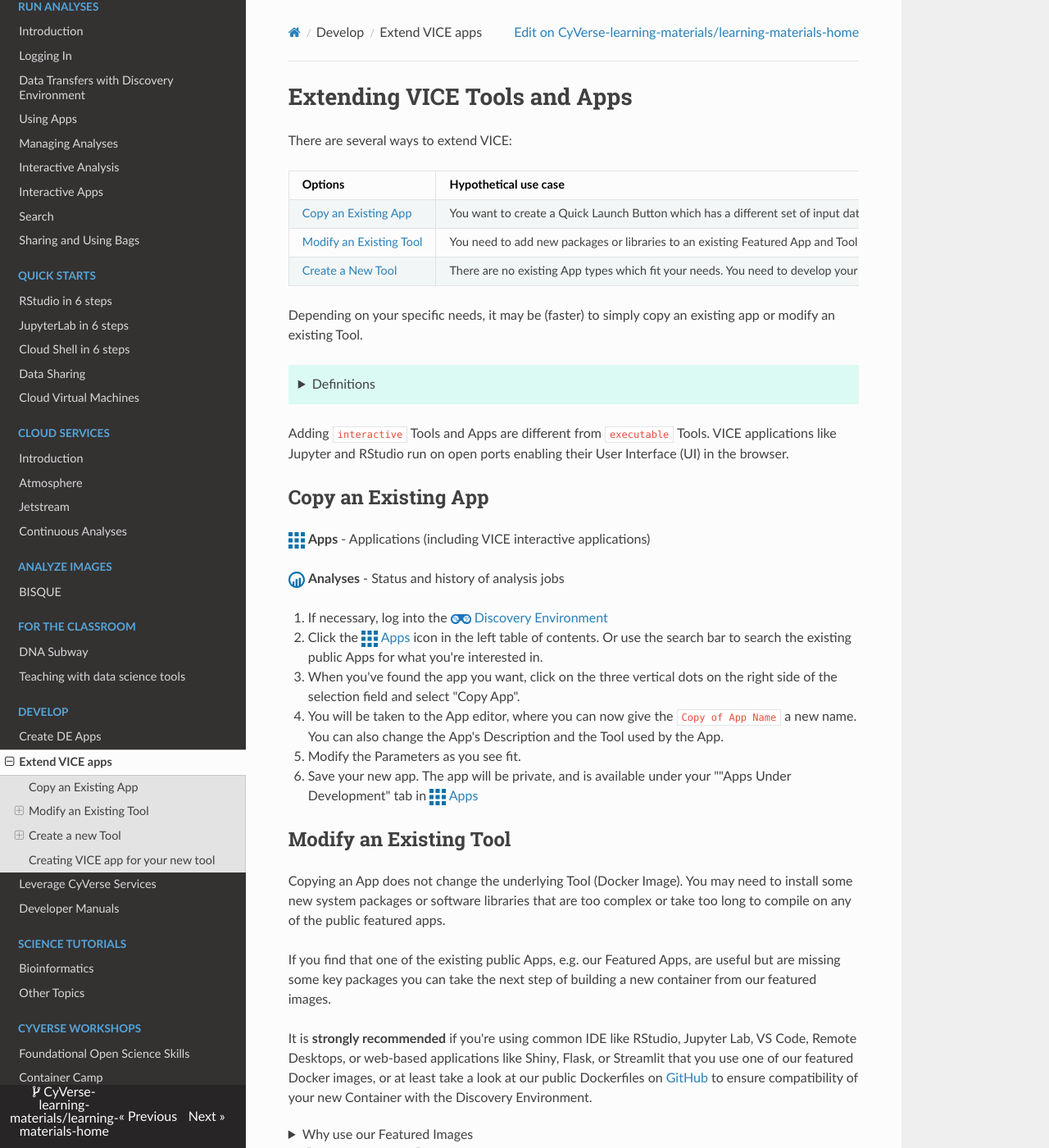
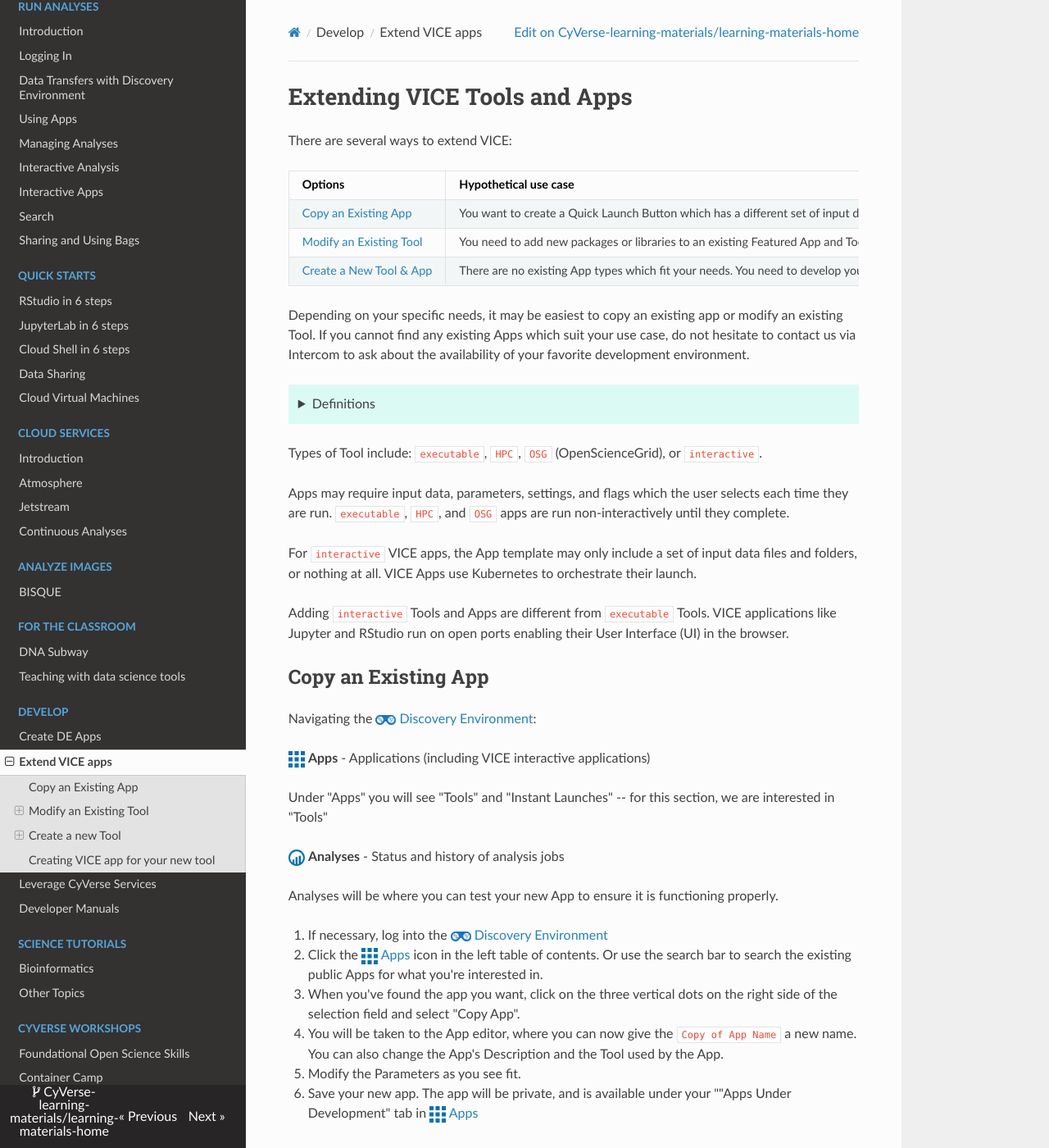
Before and after one commit to CyVerse-learning-materials/learning-materials-home, an MkDocs documentation site: the page built from docs/vice/extend_apps.md, in a window 1280 px wide and 1400 px high. Shown: the whole window at 82% size. Built offline with MkDocs 1.6.1, drawn with Linux system fonts in a browser that asks for light colours; nearby versions of some CDN libraries; a script that is not in the unit is left out.

Commit message:
Update extend_apps.md

```diff
--- a/docs/vice/extend_apps.md
+++ b/docs/vice/extend_apps.md
@@ -6,15 +6,21 @@
 |---------|-----------------------|
 | [Copy an Existing App](#copy-an-existing-app) | You want to create a Quick Launch Button which has a different set of input data, specific to a course you're teaching |
 | [Modify an Existing Tool](#modify-an-existing-tool) | You need to add new packages or libraries to an existing Featured App and Tool that requires building a new Docker Container |
-| [Create a New Tool](#create-a-new-tool) | There are no existing App types which fit your needs. You need to develop your own Docker container and integrate it from start to finish. |
+| [Create a New Tool & App](#create-a-new-tool) | There are no existing App types which fit your needs. You need to develop your own Docker container and integrate it from start to finish. |
 
-Depending on your specific needs, it may be (faster) to simply copy an existing app or modify an existing Tool.
+Depending on your specific needs, it may be easiest to copy an existing app or modify an existing Tool. If you cannot find any existing Apps which suit your use case, do not hesitate to contact us via Intercom to ask about the availability of your favorite development environment.
 
 ??? tip "Definitions"
 
-    **Tool** - the Discovery Environment refers to integrated Docker containers as "Tools".
+    **Tool** - the Discovery Environment refers to Docker container templates as "Tools". The tool builder allows you to set the environment, UID, entrypoint, working directory, and computational requirements of your Docker container.
 
-    **Applications or Apps** - Apps are the user interface that you build in the Discovery Environment to interact with Tools. For `executable`, `HPC`, and `OSG` apps these include input data, parameters, settings, and flags which the user selects. Apps are designed using a template builder. For `interactive` VICE apps, the template may only include a set of input data files and folders.
+    **Apps** - Applications or "Apps" are the user interface that you build in the Discovery Environment to interact with our Tools. Apps are designed using a template builder.
+
+Types of Tool include: `executable`, `HPC`, `OSG` (OpenScienceGrid), or `interactive`.
+
+Apps may require input data, parameters, settings, and flags which the user selects each time they are run. `executable`, `HPC`, and `OSG` apps are run non-interactively until they complete.
+
+For `interactive` VICE apps, the App template may only include a set of input data files and folders, or nothing at all. VICE Apps use Kubernetes to orchestrate their launch.
 
 Adding `interactive` Tools and Apps are different from `executable` Tools. VICE applications like Jupyter and RStudio run on open ports enabling their User Interface (UI) in the browser.
 
@@ -26,9 +32,15 @@
 [apps]: ../assets/de/menu_items/appsIcon.svg
 [analysis]: ../assets/de/menu_items/analysisIcon.svg
 
+Navigating the [![][de]{width=25}](https://de.cyverse.org){target=_blank} [Discovery Environment](https://de.cyverse.org){target=_blank}:
+
 ![][apps]{width=20} **Apps** - Applications (including VICE interactive applications)
 
+Under "Apps" you will see "Tools" and "Instant Launches" -- for this section, we are interested in "Tools"
+
 ![][analysis]{width=20} **Analyses** - Status and history of analysis jobs
+
+Analyses will be where you can test your new App to ensure it is functioning properly.
 
 1. If necessary, log into the [![][de]{width=25}](https://de.cyverse.org){target=_blank} [Discovery Environment](https://de.cyverse.org){target=_blank}
 
```
